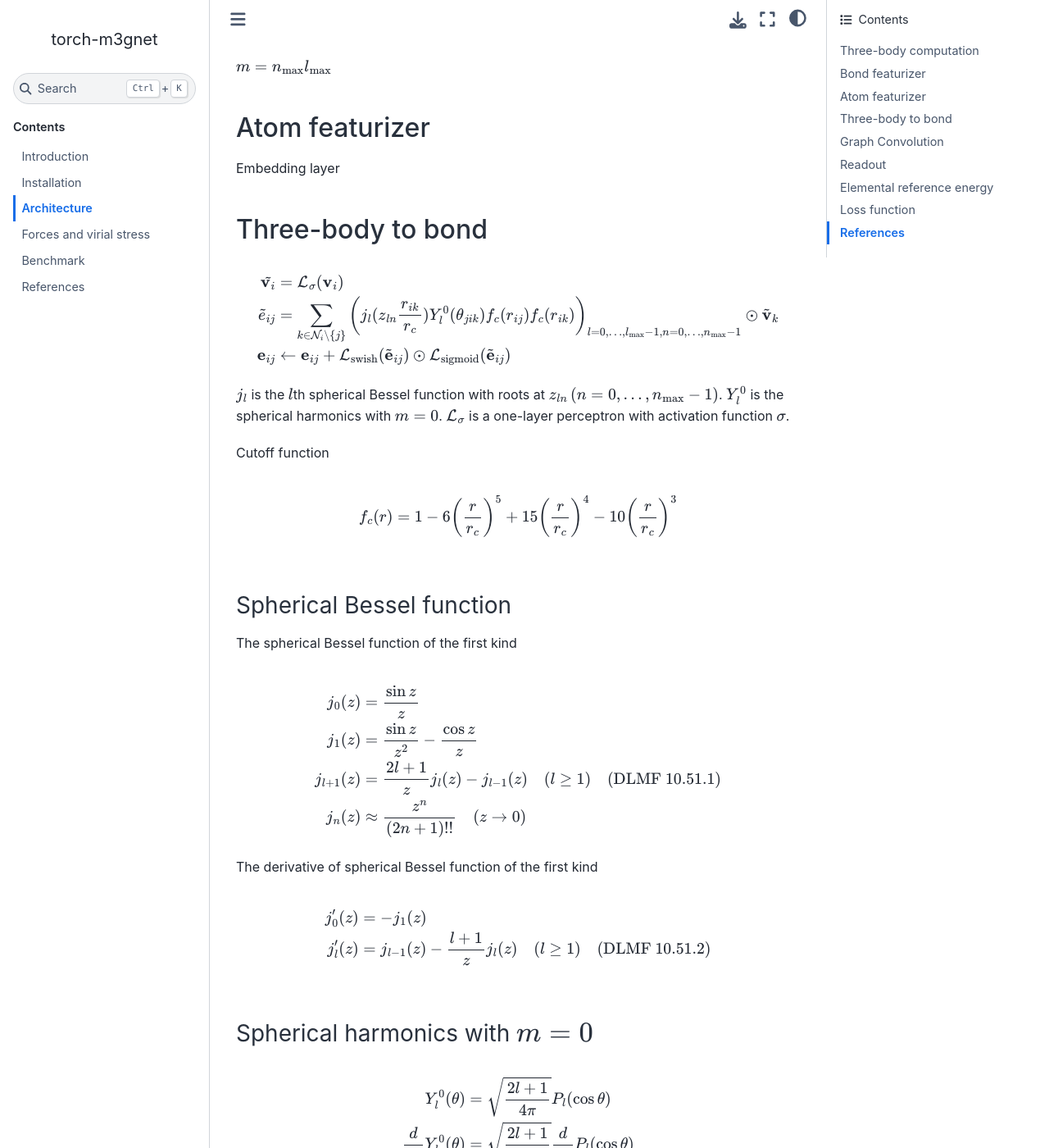
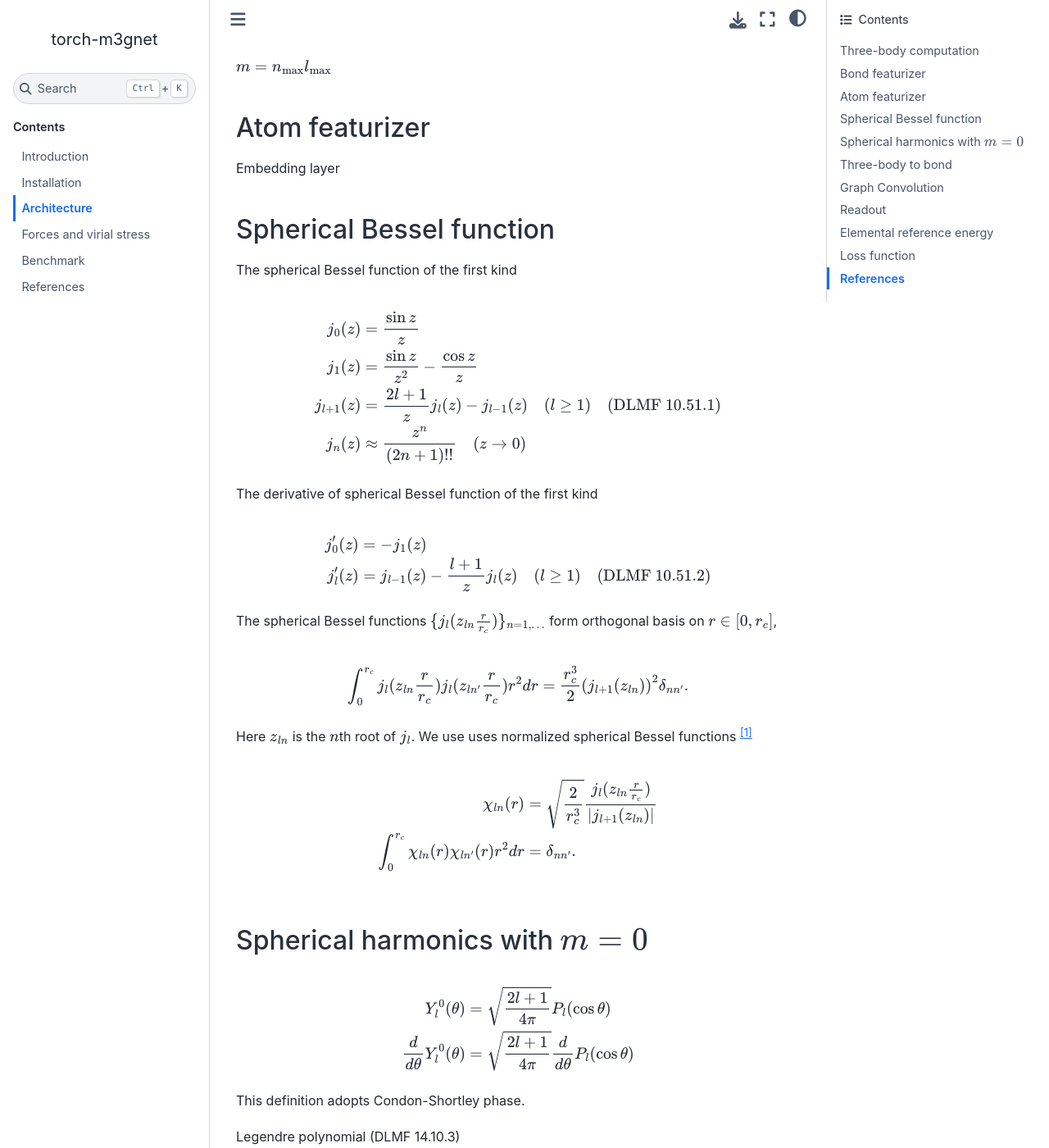
Before and after one commit to lan496/torch-m3gnet, a Sphinx documentation site: the page built from docs/architecture.md, in a window 1280 px wide and 1400 px high, scrolled down 792 px. Shown: the whole window at 82% size. Built offline with Sphinx 7.4.7 and the Sphinx Book theme 1.1.4, drawn with Linux system fonts in a browser that asks for light colours; cross-references to code outside the pages are shown as plain code; some of the changed text lies outside the part shown.

Commit message:
Use normalized spherical besssel

````diff
--- a/docs/architecture.md
+++ b/docs/architecture.md
@@ -40,36 +40,7 @@ h_{m}(r)
 
 Embedding layer
 
-## Three-body to bond
-
-```{math}
-  \tilde{\mathbf{v}_{i}}
-    &= \mathcal{L}_{\sigma}(\mathbf{v}_{i}) \\
-  \tilde{e}_{ij}
-    &= \sum_{k \in \mathcal{N}_{i} \backslash \{ j \} }
-          \left(
-              j_{l}(z_{ln}\frac{r_{ik}}{r_{c}}) Y_{l}^{0}(\theta_{jik}) f_{c}(r_{ij}) f_{c}(r_{ik})
-          \right)_{l=0, \dots, l_{\max}-1, n=0, \dots, n_{\max}-1}
-          \odot
-          \tilde{\mathbf{v}}_{k} \\
-  \mathbf{e}_{ij}
-      &\leftarrow \mathbf{e}_{ij}
-          + \mathcal{L}_{\mathrm{swish}}(\tilde{\mathbf{e}}_{ij}) \odot \mathcal{L}_{\mathrm{sigmoid}}(\tilde{\mathbf{e}}_{ij}) \\
-```
-{math}`j_{l}` is the {math}`l`th spherical Bessel function with roots at {math}`z_{ln} \, (n=0, \dots, n_{\max}-1)`.
-{math}`Y_{l}^{0}` is the spherical harmonics with {math}`m=0`.
-{math}`\mathcal{L}_{\sigma}` is a one-layer perceptron with activation function {math}`\sigma`.
-
-Cutoff function
-```{math}
-    f_{c}(r)
-    = 1
-        - 6 \left( \frac{r}{r_{c}} \right)^{5}
-        + 15 \left( \frac{r}{r_{c}} \right)^{4}
-        - 10 \left( \frac{r}{r_{c}} \right)^{3}
-```
-
-### Spherical Bessel function
+## Spherical Bessel function
 
 The spherical Bessel function of the first kind
 ```{math}
@@ -92,7 +63,25 @@ The derivative of spherical Bessel function of the first kind
     \quad (\mbox{DLMF 10.51.2}) \\
 ```
 
-### Spherical harmonics with {math}`m=0`
+The spherical Bessel functions {math}`\{ j_{l}(z_{ln} \frac{r}{r_{c}}) \}_{n=1,\dots}` form orthogonal basis on {math}`r \in [0, r_{c}]`,
+```{math}
+  \int_{0}^{r_{c}}
+    j_{l}(z_{ln} \frac{r}{r_{c}}) j_{l}(z_{ln'} \frac{r}{r_{c}}) r^{2} dr
+  = \frac{r_{c}^{3}}{2} \left( j_{l+1}(z_{ln}) \right)^{2} \delta_{nn'}.
+```
+Here {math}`z_{ln}` is the {math}`n`th root of {math}`j_{l}`.
+We use
+uses normalized spherical Bessel functions [^vasp]
+```{math}
+  \chi_{ln}(r)
+    &= \sqrt{ \frac{2}{r_{c}^{3}} } \frac{ j_{l}(z_{ln}\frac{r}{r_{c}}) }{ |j_{l+1}(z_{ln})| } \\
+  \int_{0}^{r_{c}} \chi_{ln}(r) \chi_{ln'}(r) r^{2} dr
+    &= \delta_{nn'}.
+```
+
+[^vasp]: The normalization constant is slightly different from that of VASP 6.0 {cite}`PhysRevB.100.014105`.
+
+## Spherical harmonics with {math}`m=0`
 
 ```{math}
   Y_{l}^{0}(\theta)
@@ -115,6 +104,34 @@ Derivative of Legendre polynomial
   \frac{d}{d \theta} P_{n}^{(m)}(\cos \theta)
     &= -\frac{1}{\sin \theta} \left( (n+m) P_{n-1}^{(m)}(\cos \theta) - n \cos \theta P_{n}^{(m)}(\cos \theta) \right) \\
 ```
+
+## Three-body to bond
+
+```{math}
+  \tilde{\mathbf{v}_{i}}
+    &= \mathcal{L}_{\sigma}(\mathbf{v}_{i}) \\
+  \tilde{e}_{ij}
+    &= \sum_{k \in \mathcal{N}_{i} \backslash \{ j \} }
+          \left(
+              \chi_{ln}(r_{ik}) Y_{l}^{0}(\theta_{jik}) f_{c}(r_{ij}) f_{c}(r_{ik})
+          \right)_{l=0, \dots, l_{\max}-1, n=0, \dots, n_{\max}-1}
+          \odot
+          \tilde{\mathbf{v}}_{k} \\
+  \mathbf{e}_{ij}
+      &\leftarrow \mathbf{e}_{ij}
+          + \mathcal{L}_{\mathrm{swish}}(\tilde{\mathbf{e}}_{ij}) \odot \mathcal{L}_{\mathrm{sigmoid}}(\tilde{\mathbf{e}}_{ij}) \\
+```
+{math}`\mathcal{L}_{\sigma}` is a one-layer perceptron with activation function {math}`\sigma`.
+
+Cutoff function
+```{math}
+    f_{c}(r)
+    = 1
+        - 6 \left( \frac{r}{r_{c}} \right)^{5}
+        + 15 \left( \frac{r}{r_{c}} \right)^{4}
+        - 10 \left( \frac{r}{r_{c}} \right)^{3}
+```
+
 
 ## Graph Convolution
 
--- a/docs/references.bib
+++ b/docs/references.bib
@@ -84,3 +84,17 @@
     note ={PMID: 31916773},
     URL = {https://doi.org/10.1021/acs.jpca.9b08723},
 }
+@article{PhysRevB.100.014105,
+  title = {On-the-fly machine learning force field generation: Application to melting points},
+  author = {Jinnouchi, Ryosuke and Karsai, Ferenc and Kresse, Georg},
+  journal = {Phys. Rev. B},
+  volume = {100},
+  issue = {1},
+  pages = {014105},
+  numpages = {15},
+  year = {2019},
+  month = {Jul},
+  publisher = {American Physical Society},
+  doi = {10.1103/PhysRevB.100.014105},
+  url = {https://link.aps.org/doi/10.1103/PhysRevB.100.014105}
+}
````
Also changed, not shown: 5 other files.
